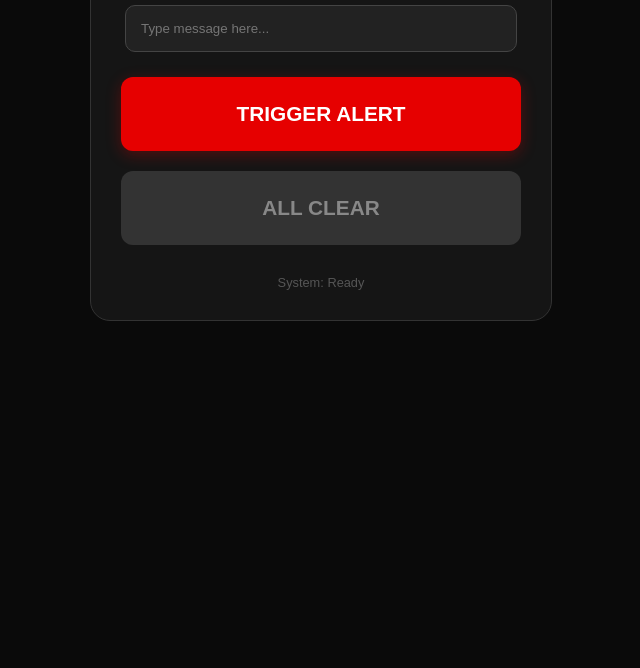
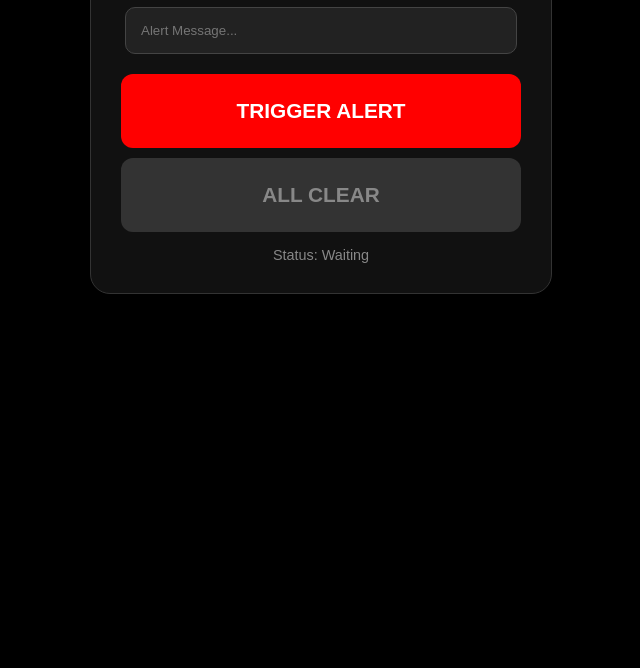
Before and after one commit to NikonDevRBLX/remote, a plain HTML site: page index.html in a window 1280 px wide. Shown: the part 132-800 px from the top of the page, without its empty margins (319-959 px from the left). Drawn offline with Linux system fonts and the light colour scheme.

Commit message:
Update index.html

```diff
--- a/index.html
+++ b/index.html
@@ -3,51 +3,50 @@
 <head>
     <meta name="viewport" content="width=device-width, initial-scale=1.0">
     <style>
-        body { background: #0a0a0a; color: #eee; font-family: sans-serif; text-align: center; padding: 20px; }
-        .card { background: #151515; border: 1px solid #333; padding: 30px; border-radius: 20px; max-width: 400px; margin: auto; }
-        h1 { color: #ff3333; margin-bottom: 20px; }
-        input { width: 90%; padding: 15px; background: #222; border: 1px solid #444; color: #fff; border-radius: 10px; margin-bottom: 15px; }
-        .btn { width: 100%; padding: 25px; margin: 10px 0; border: none; border-radius: 12px; font-size: 1.3rem; font-weight: bold; cursor: pointer; text-transform: uppercase; }
-        .trigger { background: #e60000; color: white; box-shadow: 0 4px 15px rgba(230,0,0,0.3); }
-        .clear { background: #333; color: #888; }
-        #log { margin-top: 20px; font-size: 0.8rem; color: #555; }
+        body { background: #000; color: #fff; font-family: sans-serif; text-align: center; padding: 20px; }
+        .box { background: #111; border: 1px solid #333; padding: 30px; border-radius: 20px; max-width: 400px; margin: auto; }
+        input { width: 90%; padding: 15px; background: #222; border: 1px solid #444; color: #fff; border-radius: 10px; margin-bottom: 20px; }
+        .btn { width: 100%; padding: 25px; border-radius: 12px; font-size: 1.3rem; font-weight: bold; cursor: pointer; border: none; }
+        .red { background: #ff0000; color: white; margin-bottom: 10px; }
+        #status { font-size: 0.9rem; margin-top: 15px; color: #888; }
     </style>
 </head>
 <body>
-    <div class="card">
-        <h1>TLB Remote</h1>
-        <input type="text" id="alertMsg" placeholder="Type message here...">
-
-        <button class="btn trigger" onclick="fire(true)">Trigger Alert</button>
-        <button class="btn clear" onclick="fire(false)">All Clear</button>
-
-        <div id="log">System: Ready</div>
+    <div class="box">
+        <h1>TLB REMOTE</h1>
+        <input type="text" id="m" placeholder="Alert Message...">
+        <button class="btn red" onclick="send(true)">TRIGGER ALERT</button>
+        <button class="btn" style="background:#333;color:#888;" onclick="send(false)">ALL CLEAR</button>
+        <div id="status">Status: Waiting</div>
     </div>
 
     <script>
-        // Update this to your active tunnel link
-        const TUNNEL = "https://lapinx-alert.loca.lt";
+        // MUST MATCH YOUR TERMINAL URL EXACTLY
+        const BRIDGE = "https://lapinx-alert.loca.lt";
 
-        async function fire(status) {
-            const display = document.getElementById('log');
-            const msg = document.getElementById('alertMsg').value || "EMERGENCY ALERT";
+        async function send(act) {
+            const status = document.getElementById('status');
+            const msg = document.getElementById('m').value || "EMERGENCY";
 
-            display.innerText = "Connecting...";
+            status.innerText = "SENDING...";
 
             try {
-                await fetch(TUNNEL, {
+                // Using 'no-cors' forces the browser to send the signal even if
+                // the tunnel's security page is being annoying.
+                await fetch(BRIDGE, {
                     method: 'POST',
+                    mode: 'no-cors',
                     headers: {
-                        'Content-Type': 'application/json',
                         'Bypass-Tunnel-Reminder': 'true'
                     },
-                    body: JSON.stringify({ active: status, message: msg })
+                    body: JSON.stringify({ active: act, message: msg })
                 });
-                display.innerText = status ? "SIGNAL: ACTIVE" : "SIGNAL: CLEARED";
-                display.style.color = status ? "#ff3333" : "#44ff44";
-            } catch (err) {
-                display.innerText = "OFFLINE: Check PC Script";
-                display.style.color = "orange";
+
+                status.innerText = "SIGNAL DISPATCHED";
+                status.style.color = "#00ff00";
+            } catch (e) {
+                status.innerText = "NETWORK ERROR";
+                status.style.color = "red";
             }
         }
     </script>
```
